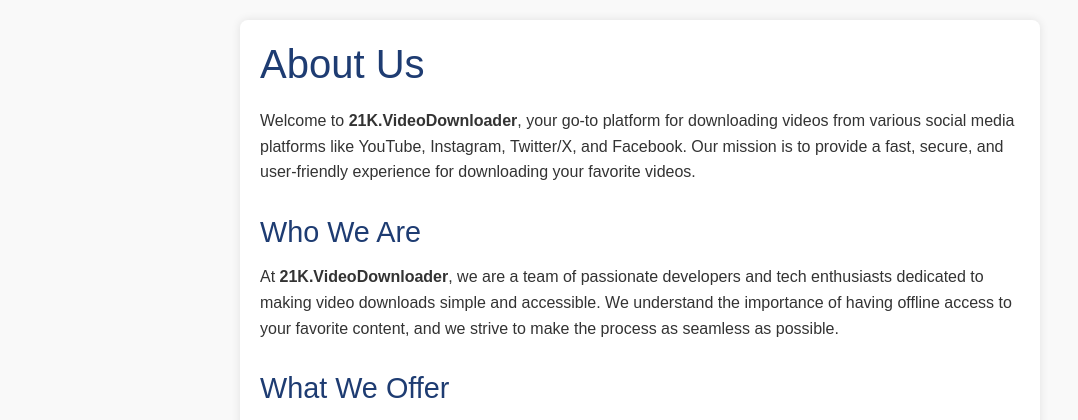
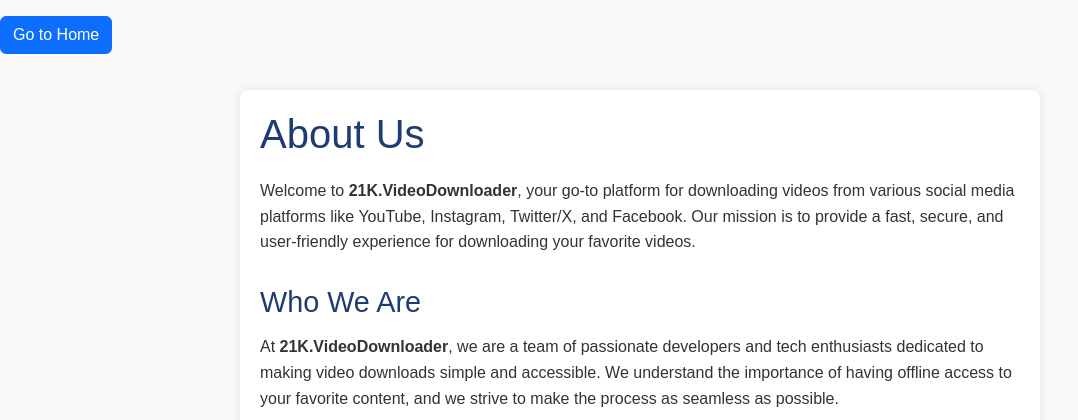
Before and after one commit to alwaysnithish/21K.VideoDownloader, a Django app: page /aboutus/ in a window 1280 px wide. Shown: the part 72-492 px from the top of the page, without its empty margins (0-1078 px from the left). Run offline with Django 5.2, Linux system fonts and the light colour scheme; some libraries are stand-ins or nearby versions.

Commit message:
Update aboutus.html

```diff
--- a/templates/aboutus.html
+++ b/templates/aboutus.html
@@ -112,13 +112,14 @@
             </button>
             <div class="collapse navbar-collapse" id="navbarNav">
                 <ul class="navbar-nav me-auto">
-                    <li class="nav-item"><a class="nav-link active" href="#">Home</a></li>
+                    <li class="nav-item"><a class="nav-link active" href="https://videodownloader-21k.onrender.com">Home</a></li>
                     <li class="nav-item"><a class="nav-link" href="#">How to Use?</a></li>
                     <li class="nav-item"><a class="nav-link" href="#">Explore More Tools</a></li>
                 </ul>
             </div>
         </div>
     </nav>
+    <a href="{% url 'home' %}" class="btn btn-primary my-3">Go to Home</a>
 
     <!-- About Us Content -->
     <div class="container">
```
